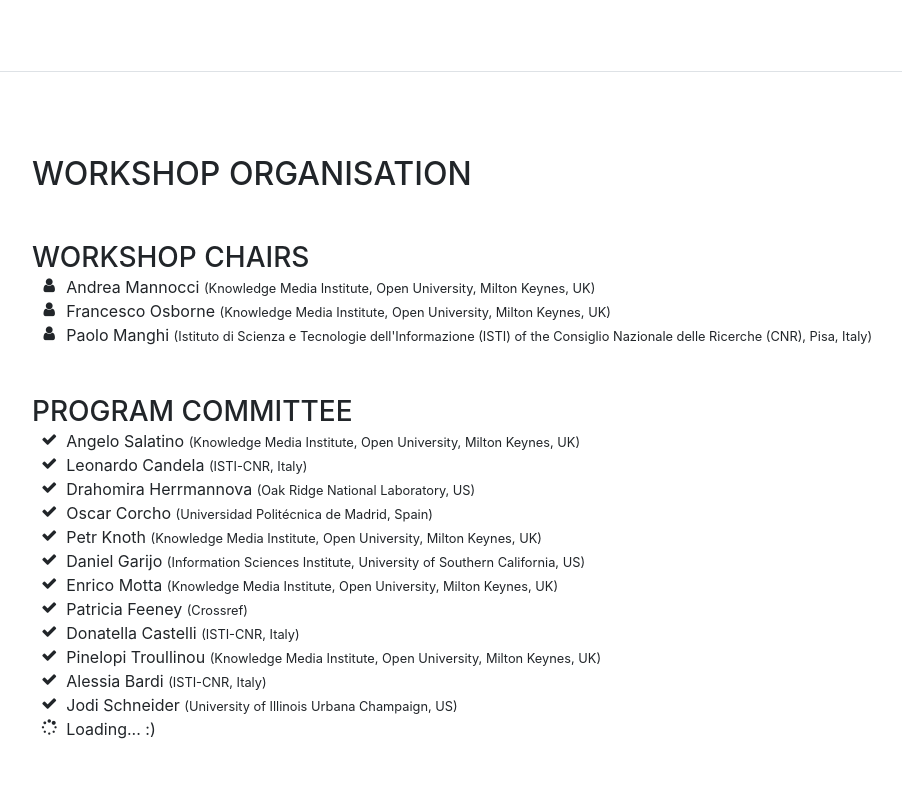
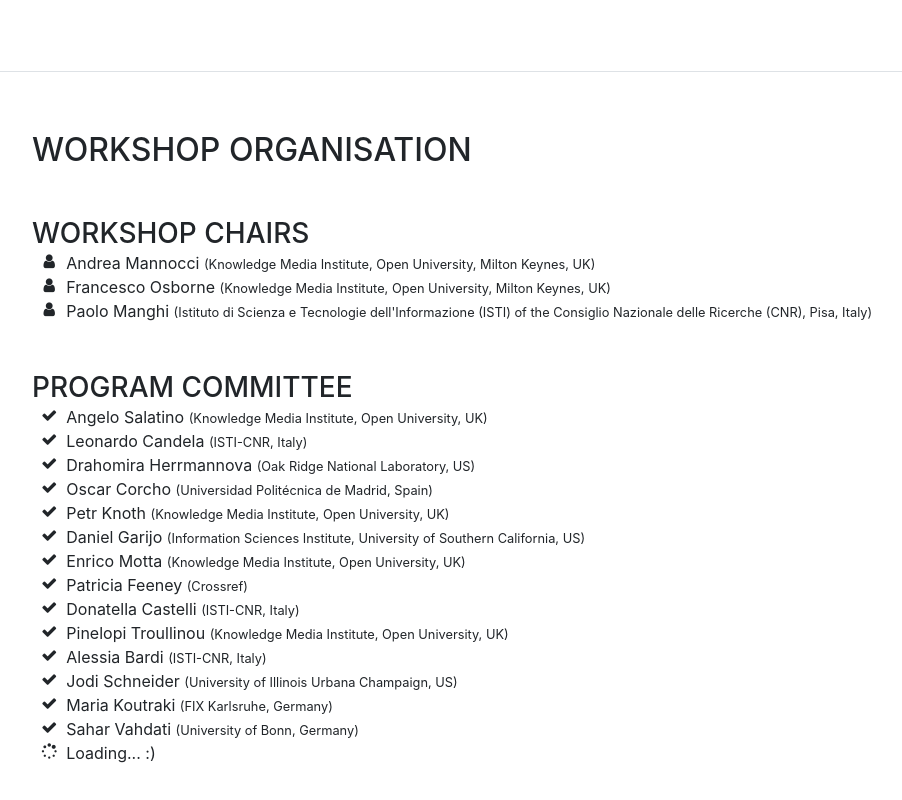
Before and after one commit to andremann/RefResh-2020, a website with bundled scripts: page index.html in a window 1280 px wide. Shown: the part 3439-4239 px from the top of the page, without its empty margins (288-1190 px from the left). Built offline with nearby package versions, Linux system fonts and the light colour scheme; a web font is replaced by a local one.

Commit message:
added PC members

```diff
--- a/index.html
+++ b/index.html
@@ -246,7 +246,7 @@
                 <ul class="fa-ul mb-0">
                   <li>
                     <i class="fa-li fa fa-check"></i>
-                    Angelo Salatino <small>(Knowledge Media Institute, Open University, Milton Keynes, UK)</small>
+                    Angelo Salatino <small>(Knowledge Media Institute, Open University, UK)</small>
                   </li>
                   <li>
                     <i class="fa-li fa fa-check"></i>
@@ -262,7 +262,7 @@
                   </li>
                   <li>
                     <i class="fa-li fa fa-check"></i>
-                    Petr Knoth <small>(Knowledge Media Institute, Open University, Milton Keynes, UK)</small>
+                    Petr Knoth <small>(Knowledge Media Institute, Open University, UK)</small>
                   </li>
                   <li>
                     <i class="fa-li fa fa-check"></i>
@@ -270,7 +270,7 @@
                   </li>
                   <li>
                     <i class="fa-li fa fa-check"></i>
-                    Enrico Motta <small>(Knowledge Media Institute, Open University, Milton Keynes, UK)</small>
+                    Enrico Motta <small>(Knowledge Media Institute, Open University, UK)</small>
                   </li>
                   <li>
                     <i class="fa-li fa fa-check"></i>
@@ -282,7 +282,7 @@
                   </li>
                   <li>
                     <i class="fa-li fa fa-check"></i>
-                    Pinelopi Troullinou <small>(Knowledge Media Institute, Open University, Milton Keynes, UK)</small>
+                    Pinelopi Troullinou <small>(Knowledge Media Institute, Open University, UK)</small>
                   </li>
                   <li>
                     <i class="fa-li fa fa-check"></i>
@@ -291,6 +291,14 @@
                   <li>
                     <i class="fa-li fa fa-check"></i>
                     Jodi Schneider <small>(University of Illinois Urbana Champaign, US)</small>
+                  </li>
+                  <li>
+                    <i class="fa-li fa fa-check"></i>
+                    Maria Koutraki <small>(FIX Karlsruhe, Germany)</small>
+                  </li>
+                  <li>
+                    <i class="fa-li fa fa-check"></i>
+                    Sahar Vahdati	 <small>(University of Bonn, Germany)</small>
                   </li>
                   <li>
                     <i class="fa-li fa fa-spinner"></i>
```
